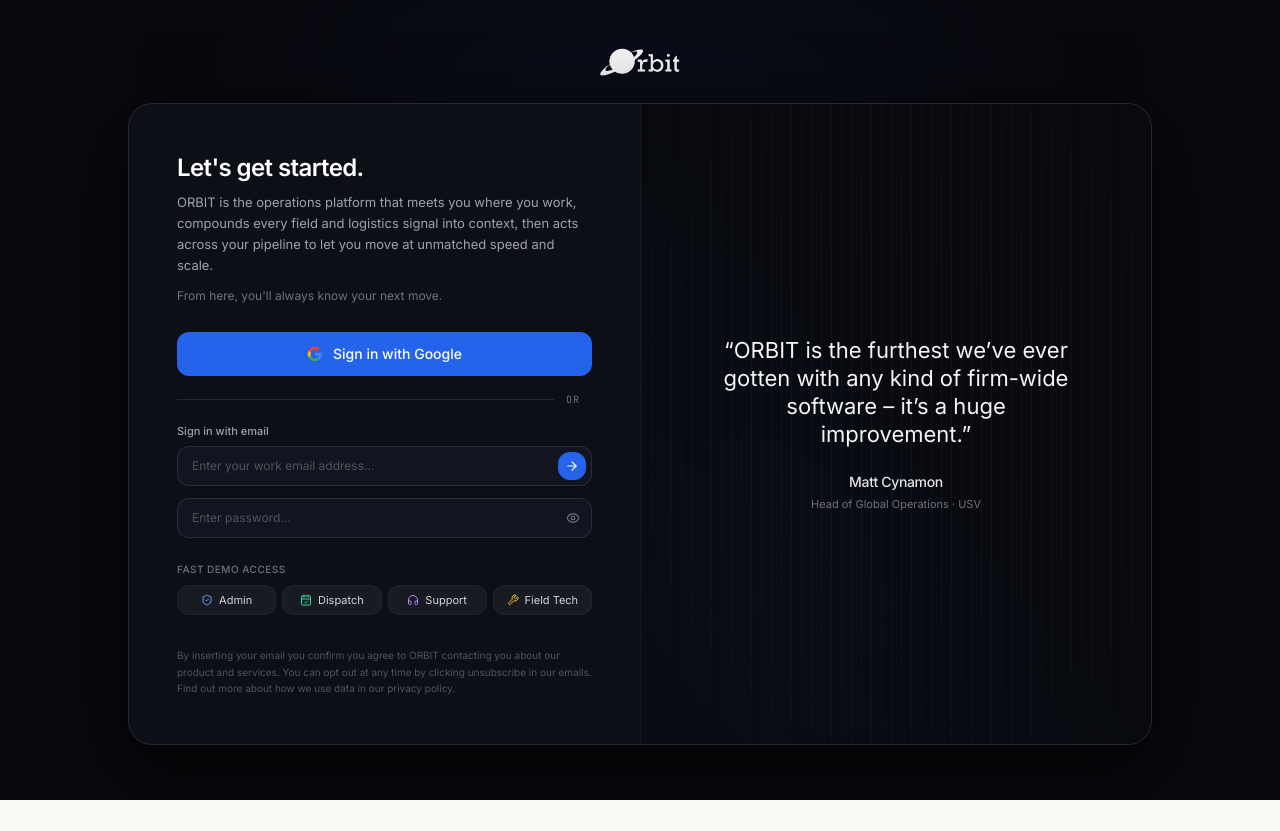
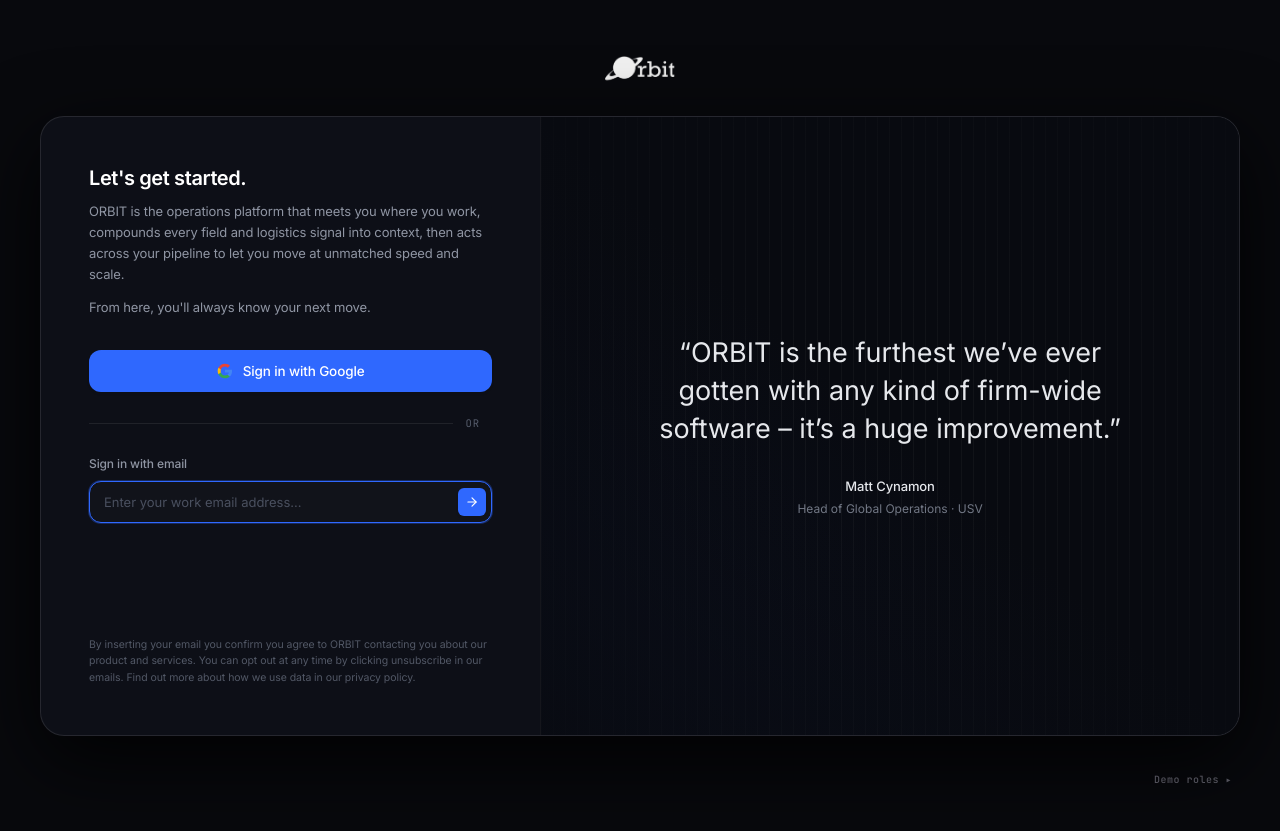
Before and after one commit to Akshat-sin-official/ORBIT-Unified-Enterprise-Operations-Platform, a React (Vite) app in the folder apps/web/: page /login in a window 1280 px wide. Before the commit the page ends 800 px from the top, so only its background shows below. Built offline with nearby package versions, Linux system fonts and the light colour scheme.

Commit message:
feat(auth): widescreen horizontal layout, animated email-to-password reveal, and Inter Variable typography matching Attio spec

```diff
--- a/apps/web/index.html
+++ b/apps/web/index.html
@@ -13,7 +13,7 @@
     <link rel="preconnect" href="https://fonts.googleapis.com" />
     <link rel="preconnect" href="https://fonts.gstatic.com" crossorigin />
     <link
-      href="https://fonts.googleapis.com/css2?family=Inter:wght@300;400;500;600;700&family=JetBrains+Mono:wght@400;500;600&family=Newsreader:ital,opsz,wght@0,6..72,400;0,6..72,500;1,6..72,400&display=swap"
+      href="https://fonts.googleapis.com/css2?family=Inter:ital,opsz,wght@0,14..32,100..900;1,14..32,100..900&family=JetBrains+Mono:wght@400;500;600&family=Newsreader:ital,opsz,wght@0,6..72,400;0,6..72,500;1,6..72,400&display=swap"
       rel="stylesheet"
     />
     <title>ORBIT | Enterprise Resource Operations Management</title>
--- a/apps/web/src/index.css
+++ b/apps/web/src/index.css
@@ -51,6 +51,7 @@
     background-color: hsl(var(--background));
     color: hsl(var(--foreground));
     font-family: 'Inter', -apple-system, BlinkMacSystemFont, 'Segoe UI', Roboto, sans-serif;
+    font-feature-settings: 'cv02', 'cv03', 'cv04', 'cv11', 'ss01';
     -webkit-font-smoothing: antialiased;
     text-rendering: optimizeLegibility;
   }
--- a/apps/web/src/pages/auth/LoginPage.tsx
+++ b/apps/web/src/pages/auth/LoginPage.tsx
@@ -10,6 +10,7 @@ import {
   Wrench,
   Eye,
   EyeOff,
+  ChevronLeft,
 } from 'lucide-react';
 
 interface LoginPageProps {
@@ -20,19 +21,35 @@ export const LoginPage: React.FC<LoginPageProps> = ({ onSuccess }) => {
   const { login, loginDemo } = useAuth();
   const [email, setEmail] = useState('');
   const [password, setPassword] = useState('');
+  const [step, setStep] = useState<'email' | 'password'>('email');
   const [showPassword, setShowPassword] = useState(false);
   const [isLoading, setIsLoading] = useState(false);
-  const [activeRole, setActiveRole] = useState<string | null>(null);
+  const [showDemoMenu, setShowDemoMenu] = useState(false);
 
-  const handleManualLogin = async (e: React.FormEvent) => {
+  const handleEmailSubmit = (e: React.FormEvent) => {
     e.preventDefault();
-    if (!email || !password) {
-      toast.error('Please enter both work email and password');
+    const trimmed = email.trim();
+    if (!trimmed) {
+      toast.error('Please enter your work email address');
+      return;
+    }
+    if (!trimmed.includes('@') || !trimmed.includes('.')) {
+      toast.error('Please enter a valid work email address');
+      return;
+    }
+    // Proceed to password step with smooth animation
+    setStep('password');
+  };
+
+  const handlePasswordSubmit = async (e: React.FormEvent) => {
+    e.preventDefault();
+    if (!password) {
+      toast.error('Please enter your password');
       return;
     }
     setIsLoading(true);
     try {
-      await login(email, password);
+      await login(email.trim(), password);
       toast.success('Signed in successfully');
       onSuccess();
     } catch (err: any) {
@@ -49,7 +66,7 @@ export const LoginPage: React.FC<LoginPageProps> = ({ onSuccess }) => {
   };
 
   const handleDemoLogin = async (role: 'admin' | 'support' | 'dispatcher' | 'tech') => {
-    setActiveRole(role);
+    setIsLoading(true);
     try {
       await loginDemo(role);
       toast.success(`Signed in as ${role.toUpperCase()}`);
@@ -57,51 +74,53 @@ export const LoginPage: React.FC<LoginPageProps> = ({ onSuccess }) => {
     } catch {
       toast.error('Demo sign-in failed. Please verify API & Database connection.');
     } finally {
-      setActiveRole(null);
+      setIsLoading(false);
     }
   };
 
   return (
-    <div className="min-h-screen w-full bg-[#08090D] text-zinc-100 flex flex-col justify-between p-4 sm:p-6 lg:p-8 font-sans selection:bg-blue-600/30 relative overflow-hidden">
+    <div className="min-h-screen w-full bg-[#08090D] text-zinc-100 flex flex-col justify-between p-4 sm:p-6 lg:p-10 font-sans selection:bg-[#2F68FE]/30 relative overflow-hidden">
       {/* Subtle atmospheric ambient glow */}
-      <div className="absolute top-0 left-1/2 -translate-x-1/2 w-[600px] h-[300px] bg-gradient-to-b from-blue-600/10 via-indigo-600/5 to-transparent blur-[120px] pointer-events-none" />
+      <div className="absolute top-0 left-1/2 -translate-x-1/2 w-[700px] h-[340px] bg-gradient-to-b from-blue-600/8 via-indigo-600/4 to-transparent blur-[140px] pointer-events-none" />
 
       {/* Top Header Logo - Standalone Icon Only */}
-      <header className="relative z-10 w-full max-w-5xl mx-auto flex items-center justify-center pt-2 sm:pt-4">
+      <header className="relative z-10 w-full max-w-7xl mx-auto flex items-center justify-center pt-2 sm:pt-4">
         <img
           src="/orbit-logo.png"
           alt="ORBIT"
-          className="h-7 sm:h-8 w-auto object-contain brightness-0 invert opacity-95 hover:opacity-100 transition-opacity"
+          className="h-7 w-auto object-contain brightness-0 invert opacity-95 hover:opacity-100 transition-opacity"
         />
       </header>
 
-      {/* Center Main Card - Exact Attio Style Framing */}
-      <main className="relative z-10 w-full max-w-4xl xl:max-w-5xl mx-auto my-auto">
-        <div className="bg-[#0D0F17] border border-white/10 rounded-2xl sm:rounded-3xl shadow-[0_24px_80px_rgba(0,0,0,0.8)] overflow-hidden grid md:grid-cols-2">
+      {/* Center Main Card - Widescreen Attio Spread */}
+      <main className="relative z-10 w-full max-w-6xl xl:max-w-7xl mx-auto my-auto py-6 sm:py-8">
+        <div className="bg-[#0D0F17] border border-white/10 rounded-2xl sm:rounded-3xl shadow-[0_24px_80px_rgba(0,0,0,0.85)] overflow-hidden grid grid-cols-1 lg:grid-cols-12 min-h-[580px] lg:min-h-[620px]">
 
-          {/* Left Column: Form & Direct Actions */}
-          <div className="p-7 sm:p-9 lg:p-12 flex flex-col justify-between space-y-6">
+          {/* Left Column: Form & Direct Actions (40% width on desktop) */}
+          <div className="lg:col-span-5 p-7 sm:p-10 lg:p-12 flex flex-col justify-between">
+            <div>
+              {/* Header Typography with Inter Variable Precision */}
               <div className="space-y-2">
-              <h1 className="text-xl sm:text-2xl font-semibold text-white tracking-tight">
+                <h1 className="text-[20px] font-semibold text-white tracking-[-0.02em] leading-snug">
                   Let's get started.
                 </h1>
-              <p className="text-xs sm:text-[13px] text-zinc-400 leading-relaxed font-normal">
+                <p className="text-[13px] text-[#8F95A3] font-normal leading-[1.62] tracking-[-0.01em]">
                   ORBIT is the operations platform that meets you where you work,
                   compounds every field and logistics signal into context, then acts across
                   your pipeline to let you move at unmatched speed and scale.
                 </p>
-              <p className="text-xs text-zinc-500 pt-1 font-normal">
+                <p className="text-[13px] text-[#8F95A3] font-normal leading-[1.62] tracking-[-0.01em] pt-1">
                   From here, you'll always know your next move.
                 </p>
               </div>
 
-            {/* Auth Actions */}
-            <div className="space-y-4 pt-1">
+              {/* Auth Flow Container */}
+              <div className="mt-8 space-y-4">
                 {/* Google SSO Button */}
                 <button
                   type="button"
                   onClick={() => handleDemoLogin('admin')}
-                className="w-full h-10 sm:h-11 bg-[#2563EB] hover:bg-blue-600 text-white font-medium text-xs sm:text-sm rounded-xl flex items-center justify-center gap-2.5 transition-all shadow-sm cursor-pointer"
+                  className="w-full h-[42px] bg-[#2F68FE] hover:bg-[#2558E5] text-white font-medium text-[13.5px] tracking-[-0.01em] rounded-lg flex items-center justify-center gap-2.5 transition-all shadow-sm cursor-pointer"
                 >
                   <svg className="w-4 h-4 fill-current shrink-0" viewBox="0 0 24 24">
                     <path d="M22.56 12.25c0-.78-.07-1.53-.2-2.25H12v4.26h5.92c-.26 1.37-1.04 2.53-2.21 3.31v2.77h3.57c2.08-1.92 3.28-4.74 3.28-8.09z" fill="#4285F4" />
@@ -113,33 +132,93 @@ export const LoginPage: React.FC<LoginPageProps> = ({ onSuccess }) => {
                 </button>
 
                 {/* Minimal Divider */}
-              <div className="relative flex items-center justify-center my-3">
-                <div className="w-full border-t border-zinc-800" />
-                <span className="bg-[#0D0F17] px-3 text-[10px] text-zinc-500 font-mono tracking-widest uppercase">
+                <div className="relative flex items-center justify-center py-2">
+                  <div className="w-full border-t border-white/[0.08]" />
+                  <span className="bg-[#0D0F17] px-3 text-[10.5px] text-[#555C6B] font-mono tracking-widest uppercase">
                     OR
                   </span>
                 </div>
 
-              {/* Manual Email / Password Form */}
-              <form onSubmit={handleManualLogin} className="space-y-3">
-                <div>
-                  <label className="text-[11px] text-zinc-400 font-medium mb-1.5 block">
+                {/* Step 1: Email Input Only */}
+                {step === 'email' ? (
+                  <form onSubmit={handleEmailSubmit} className="space-y-2">
+                    <label className="text-[12px] font-medium text-[#8F95A3] tracking-[-0.01em] block">
                       Sign in with email
                     </label>
-                  <div className="relative">
+                    <div className="relative group">
                       <input
                         type="email"
                         placeholder="Enter your work email address..."
                         value={email}
                         onChange={(e) => setEmail(e.target.value)}
-                      className="w-full h-10 bg-[#121520] border border-white/10 rounded-xl px-3.5 pr-10 text-xs text-white placeholder:text-zinc-600 focus:outline-none focus:border-blue-500/80 transition-colors"
-                      required
+                        autoFocus
+                        className="w-full h-[42px] bg-[#11131A] border border-white/[0.08] focus:border-[#2F68FE] focus:ring-1 focus:ring-[#2F68FE]/30 rounded-lg px-3.5 pr-11 text-[13px] text-white placeholder:text-[#4A505F] transition-all outline-none"
                       />
                       <button
                         type="submit"
+                        className="absolute right-1.5 top-1/2 -translate-y-1/2 w-7 h-7 rounded-[6px] bg-[#2F68FE] hover:bg-[#2558E5] text-white flex items-center justify-center transition-all cursor-pointer shadow-sm"
+                        title="Continue"
+                      >
+                        <ArrowRight className="w-3.5 h-3.5" />
+                      </button>
+                    </div>
+                  </form>
+                ) : (
+                  /* Step 2: Animated Transition to Password Section */
+                  <form
+                    onSubmit={handlePasswordSubmit}
+                    className="space-y-3 animate-in fade-in slide-in-from-top-2 duration-300"
+                  >
+                    <div className="flex items-center justify-between">
+                      <label className="text-[12px] font-medium text-[#8F95A3] tracking-[-0.01em]">
+                        Sign in with email
+                      </label>
+                      <button
+                        type="button"
+                        onClick={() => {
+                          setStep('email');
+                          setPassword('');
+                        }}
+                        className="text-[11px] text-[#2F68FE] hover:underline flex items-center gap-0.5 cursor-pointer"
+                      >
+                        <ChevronLeft className="w-3 h-3" />
+                        <span>Change email</span>
+                      </button>
+                    </div>
+
+                    {/* Locked Email Pill */}
+                    <div className="w-full h-[38px] bg-[#11131A]/70 border border-white/[0.06] rounded-lg px-3 flex items-center text-[12.5px] text-zinc-300 font-mono truncate">
+                      {email}
+                    </div>
+
+                    {/* Password Input with embedded submit arrow */}
+                    <div className="relative group pt-1">
+                      <input
+                        type={showPassword ? 'text' : 'password'}
+                        placeholder="Enter your password..."
+                        value={password}
+                        onChange={(e) => setPassword(e.target.value)}
+                        autoFocus
+                        className="w-full h-[42px] bg-[#11131A] border border-white/[0.08] focus:border-[#2F68FE] focus:ring-1 focus:ring-[#2F68FE]/30 rounded-lg px-3.5 pr-20 text-[13px] text-white placeholder:text-[#4A505F] transition-all outline-none"
+                      />
+                      <div className="absolute right-1.5 top-1/2 -translate-y-1/2 flex items-center gap-1.5">
+                        <button
+                          type="button"
+                          onClick={() => setShowPassword(!showPassword)}
+                          className="p-1 text-zinc-500 hover:text-zinc-300 transition-colors"
+                          title={showPassword ? 'Hide password' : 'Show password'}
+                        >
+                          {showPassword ? (
+                            <EyeOff className="w-3.5 h-3.5" />
+                          ) : (
+                            <Eye className="w-3.5 h-3.5" />
+                          )}
+                        </button>
+                        <button
+                          type="submit"
                           disabled={isLoading}
-                      className="absolute right-1.5 top-1/2 -translate-y-1/2 w-7 h-7 rounded-lg bg-blue-600 hover:bg-blue-500 text-white flex items-center justify-center transition-all disabled:opacity-50 cursor-pointer"
-                      title="Continue"
+                          className="w-7 h-7 rounded-[6px] bg-[#2F68FE] hover:bg-[#2558E5] text-white flex items-center justify-center transition-all disabled:opacity-50 cursor-pointer shadow-sm"
+                          title="Sign in"
                         >
                           {isLoading ? (
                             <Loader2 className="w-3.5 h-3.5 animate-spin" />
@@ -149,119 +228,102 @@ export const LoginPage: React.FC<LoginPageProps> = ({ onSuccess }) => {
                         </button>
                       </div>
                     </div>
-
-                {/* Password field */}
-                <div className="relative">
-                  <input
-                    type={showPassword ? 'text' : 'password'}
-                    placeholder="Enter password..."
-                    value={password}
-                    onChange={(e) => setPassword(e.target.value)}
-                    className="w-full h-10 bg-[#121520] border border-white/10 rounded-xl px-3.5 pr-10 text-xs text-white placeholder:text-zinc-600 focus:outline-none focus:border-blue-500/80 transition-colors"
-                  />
-                  <button
-                    type="button"
-                    onClick={() => setShowPassword(!showPassword)}
-                    className="absolute right-3 top-1/2 -translate-y-1/2 text-zinc-500 hover:text-zinc-300"
-                  >
-                    {showPassword ? (
-                      <EyeOff className="w-3.5 h-3.5" />
-                    ) : (
-                      <Eye className="w-3.5 h-3.5" />
+                  </form>
                 )}
-                  </button>
-                </div>
-              </form>
-
-              {/* 1-Click Role Sandbox Pills */}
-              <div className="pt-2">
-                <span className="text-[10px] text-zinc-500 font-medium uppercase tracking-wider block mb-2">
-                  Fast Demo Access
-                </span>
-                <div className="grid grid-cols-2 sm:grid-cols-4 gap-1.5">
-                  <button
-                    type="button"
-                    disabled={Boolean(activeRole)}
-                    onClick={() => handleDemoLogin('admin')}
-                    className="py-1.5 px-2 rounded-lg bg-white/5 hover:bg-white/10 border border-white/5 hover:border-white/20 text-[11px] text-zinc-300 flex items-center justify-center gap-1.5 transition-all cursor-pointer"
-                  >
-                    <ShieldCheck className="w-3 h-3 text-blue-400 shrink-0" />
-                    <span>Admin</span>
-                  </button>
-                  <button
-                    type="button"
-                    disabled={Boolean(activeRole)}
-                    onClick={() => handleDemoLogin('dispatcher')}
-                    className="py-1.5 px-2 rounded-lg bg-white/5 hover:bg-white/10 border border-white/5 hover:border-white/20 text-[11px] text-zinc-300 flex items-center justify-center gap-1.5 transition-all cursor-pointer"
-                  >
-                    <CalendarCheck className="w-3 h-3 text-emerald-400 shrink-0" />
-                    <span>Dispatch</span>
-                  </button>
-                  <button
-                    type="button"
-                    disabled={Boolean(activeRole)}
-                    onClick={() => handleDemoLogin('support')}
-                    className="py-1.5 px-2 rounded-lg bg-white/5 hover:bg-white/10 border border-white/5 hover:border-white/20 text-[11px] text-zinc-300 flex items-center justify-center gap-1.5 transition-all cursor-pointer"
-                  >
-                    <Headphones className="w-3 h-3 text-purple-400 shrink-0" />
-                    <span>Support</span>
-                  </button>
-                  <button
-                    type="button"
-                    disabled={Boolean(activeRole)}
-                    onClick={() => handleDemoLogin('tech')}
-                    className="py-1.5 px-2 rounded-lg bg-white/5 hover:bg-white/10 border border-white/5 hover:border-white/20 text-[11px] text-zinc-300 flex items-center justify-center gap-1.5 transition-all cursor-pointer"
-                  >
-                    <Wrench className="w-3 h-3 text-amber-400 shrink-0" />
-                    <span>Field Tech</span>
-                  </button>
-                </div>
               </div>
             </div>
 
-            {/* Bottom Disclaimer */}
-            <p className="text-[10px] text-zinc-600 leading-relaxed pt-2">
+            {/* Bottom Disclaimer (Pinned cleanly to bottom) */}
+            <div className="pt-10 sm:pt-14">
+              <p className="text-[10.5px] text-[#525866] leading-[1.6] tracking-[-0.005em]">
                 By inserting your email you confirm you agree to ORBIT contacting you about our
                 product and services. You can opt out at any time by clicking unsubscribe in our
                 emails. Find out more about how we use data in our privacy policy.
               </p>
             </div>
+          </div>
 
-          {/* Right Column: Editorial Testimonial Panel */}
+          {/* Right Column: Editorial Testimonial Panel (60% width on desktop) */}
           <div
-            className="hidden md:flex flex-col justify-between p-8 sm:p-10 lg:p-12 bg-[#080A10] border-l border-white/5 relative overflow-hidden"
+            className="hidden lg:flex lg:col-span-7 flex-col justify-center items-center p-12 xl:p-16 bg-[#080A10] border-l border-white/5 relative overflow-hidden"
             style={{
               backgroundImage:
-                'repeating-linear-gradient(to right, rgba(255, 255, 255, 0.035) 0px, rgba(255, 255, 255, 0.035) 1px, transparent 1px, transparent 10px)',
+                'repeating-linear-gradient(to right, rgba(255, 255, 255, 0.035) 0px, rgba(255, 255, 255, 0.035) 1px, transparent 1px, transparent 12px)',
             }}
           >
-            {/* Subtle inner dark vignette & moody ambient glow */}
+            {/* Subtle inner dark vignette & atmospheric ambient glow */}
             <div className="absolute inset-0 bg-gradient-to-tr from-blue-950/20 via-transparent to-transparent pointer-events-none" />
-            <div className="absolute inset-0 bg-[radial-gradient(ellipse_at_center,transparent_20%,rgba(8,10,16,0.75)_100%)] pointer-events-none" />
-
-            <div className="relative z-10" />
+            <div className="absolute inset-0 bg-[radial-gradient(ellipse_at_center,transparent_20%,rgba(8,10,16,0.85)_100%)] pointer-events-none" />
 
             {/* Centered Editorial Quote in Tiempos/Newsreader Serif */}
-            <div className="relative z-10 my-auto text-center max-w-sm mx-auto px-4">
-              <blockquote className="font-serif text-lg sm:text-xl lg:text-[22px] text-zinc-100 font-normal leading-relaxed tracking-normal">
-                “ORBIT is the furthest we’ve ever gotten with any kind of firm-wide
-                software – it’s a huge improvement.”
+            <div className="relative z-10 text-center max-w-lg mx-auto px-6">
+              <blockquote className="font-serif text-[23px] sm:text-[25px] xl:text-[27px] text-[#E6E8EC] font-normal leading-[1.42] tracking-normal">
+                &ldquo;ORBIT is the furthest we&rsquo;ve ever gotten with any kind of firm-wide
+                software &ndash; it&rsquo;s a huge improvement.&rdquo;
               </blockquote>
-              <div className="mt-6 space-y-1">
-                <p className="text-xs sm:text-sm font-medium text-zinc-200 tracking-tight font-sans">
+              <div className="mt-7 space-y-1">
+                <p className="text-[13px] font-medium text-[#E6E8EC] tracking-[-0.01em] font-sans">
                   Matt Cynamon
                 </p>
-                <p className="text-[11px] text-zinc-500 font-sans">
+                <p className="text-[12px] text-[#717784] font-sans">
                   Head of Global Operations &middot; USV
                 </p>
               </div>
             </div>
-
-            <div className="relative z-10" />
           </div>
 
         </div>
       </main>
+
+      {/* Subtle Dev / Fast Role Access (Discreet bottom pill) */}
+      <footer className="relative z-10 w-full max-w-7xl mx-auto flex items-center justify-end text-[11px] text-zinc-600 font-medium">
+        <div className="relative">
+          <button
+            type="button"
+            onClick={() => setShowDemoMenu(!showDemoMenu)}
+            className="text-[10px] text-zinc-600 hover:text-zinc-400 font-mono tracking-wider transition-colors cursor-pointer py-1 px-2 rounded hover:bg-white/5"
+          >
+            Demo roles {showDemoMenu ? '▾' : '▸'}
+          </button>
+
+          {showDemoMenu && (
+            <div className="absolute bottom-7 right-0 bg-[#0E111A] border border-white/10 rounded-xl p-2 shadow-2xl flex items-center gap-1.5 z-50 animate-in fade-in slide-in-from-bottom-1">
+              <button
+                type="button"
+                onClick={() => handleDemoLogin('admin')}
+                className="py-1 px-2.5 rounded-lg bg-white/5 hover:bg-white/10 text-[11px] text-zinc-300 flex items-center gap-1.5 cursor-pointer"
+              >
+                <ShieldCheck className="w-3 h-3 text-blue-400" />
+                <span>Admin</span>
+              </button>
+              <button
+                type="button"
+                onClick={() => handleDemoLogin('dispatcher')}
+                className="py-1 px-2.5 rounded-lg bg-white/5 hover:bg-white/10 text-[11px] text-zinc-300 flex items-center gap-1.5 cursor-pointer"
+              >
+                <CalendarCheck className="w-3 h-3 text-emerald-400" />
+                <span>Dispatch</span>
+              </button>
+              <button
+                type="button"
+                onClick={() => handleDemoLogin('support')}
+                className="py-1 px-2.5 rounded-lg bg-white/5 hover:bg-white/10 text-[11px] text-zinc-300 flex items-center gap-1.5 cursor-pointer"
+              >
+                <Headphones className="w-3 h-3 text-purple-400" />
+                <span>Support</span>
+              </button>
+              <button
+                type="button"
+                onClick={() => handleDemoLogin('tech')}
+                className="py-1 px-2.5 rounded-lg bg-white/5 hover:bg-white/10 text-[11px] text-zinc-300 flex items-center gap-1.5 cursor-pointer"
+              >
+                <Wrench className="w-3 h-3 text-amber-400" />
+                <span>Tech</span>
+              </button>
+            </div>
+          )}
+        </div>
+      </footer>
     </div>
   );
 };
```
Lines whose indentation alone changed are shown as unchanged.
